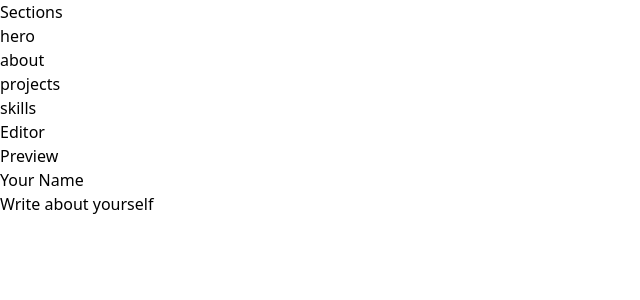
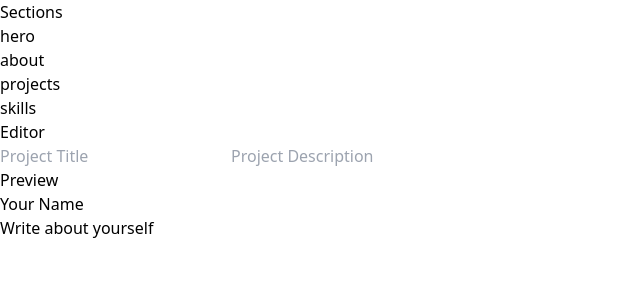
Before and after one commit to roozz24/Portfolio-builder, a React app in the folder frontend/: page /editor/1 in a window 1280 px wide. Both pictures are taken after a click on the element "projects". Shown: the top 300 px of the page, without its empty margins (0-640 px from the left). Built offline with nearby package versions, Linux system fonts and the light colour scheme; the HTML template or start-up script is replaced by a standard one.

Commit message:
projects section updated in Editor.jsx

```diff
--- a/frontend/src/pages/Editor.jsx
+++ b/frontend/src/pages/Editor.jsx
@@ -9,9 +9,37 @@ function Editor() {
   const [selected, setSelected] = useState(null);
   const [name, setName] = useState("");
   const [description, setDescription] = useState("");
+  const [projects, setProjects] = useState([]);
   const dispatch = useDispatch();
 
   const portfolio = useSelector(state => state.portfolio);
+
+  useEffect(() => {
+    if (selected?.type === "projects") {
+      setProjects(selected.data);
+    }
+  }, [selected]);
+
+  const handleChange = (index, field, value) => {
+    const updated = projects.map((proj, i) => {
+      if (i === index) {
+        return {
+          ...proj,
+          [field]: value
+        };
+      }
+      return proj;
+    });
+
+    setProjects(updated);
+
+    dispatch(
+      updateSection({
+        id: selected.id,
+        data: updated
+      })
+    );
+  };
 
   return (
     <div className="flex h-screen">
@@ -82,6 +110,32 @@ function Editor() {
           </>
         )}
 
+        {selected?.type === "projects" && (
+          <>
+            {projects.map((proj, index) => (
+              <div key={index} className="mb-4 border p-2">
+
+                <input
+                  type="text"
+                  placeholder="Project Title"
+                  value={proj.title}
+                  onChange={(e) => handleChange(index, "title", e.target.value)}
+                  className="border p-1 mb-1 w-full"
+                />
+
+                <input
+                  type="text"
+                  placeholder="Project Description"
+                  value={proj.description}
+                  onChange={(e) => handleChange(index, "description", e.target.value)}
+                  className="border p-1 mb-1 w-full"
+                />
+
+              </div>
+            ))}
+          </>
+        )}
+
       </div>
 
       {/* Preview Panel */}
--- a/frontend/src/utils/Portfolio.js
+++ b/frontend/src/utils/Portfolio.js
@@ -27,8 +27,8 @@ const defaultPortfolio = {
       type: "projects",
       data: [
         {
-          title: "Project 1",
-          description: "Something cool",
+          title: "",
+          description: "",
           link: ""
         }
       ]
```
